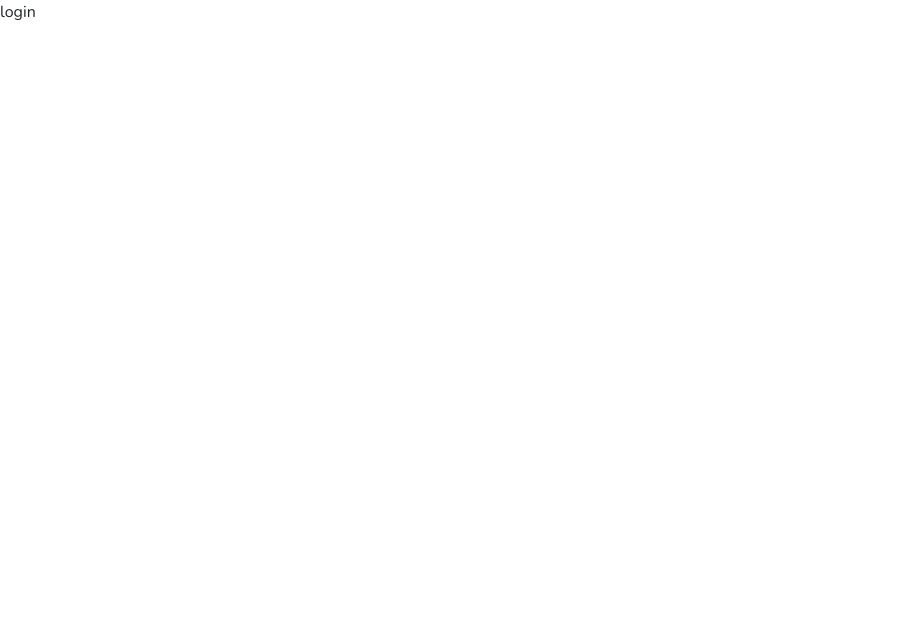
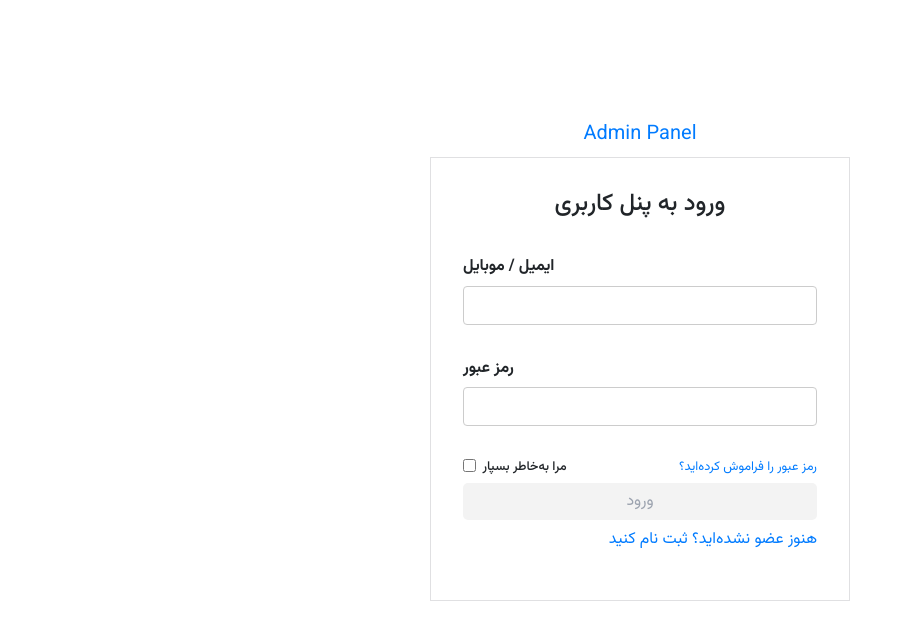
Before and after one commit to esmailireza/Admin-Dashboard-Panel, a React (Create React App) app: page /login in a window 1280 px wide. Shown: the top 640 px of the page, without its empty margins (0-912 px from the left). Built offline with nearby package versions, Linux system fonts and the light colour scheme.

Commit message:
implement login page

```diff
--- a/package.json
+++ b/package.json
@@ -11,6 +11,7 @@
     "@testing-library/jest-dom": "^5.16.4",
     "@testing-library/react": "^13.2.0",
     "@testing-library/user-event": "^13.5.0",
+    "formik": "^2.2.9",
     "react": "^18.1.0",
     "react-circular-progressbar": "^2.0.4",
     "react-dom": "^18.1.0",
@@ -18,7 +19,8 @@
     "react-scripts": "5.0.1",
     "recharts": "^2.1.9",
     "sass": "^1.51.0",
-    "web-vitals": "^2.1.4"
+    "web-vitals": "^2.1.4",
+    "yup": "^0.32.11"
   },
   "scripts": {
     "start": "react-scripts start",
--- a/src/App.js
+++ b/src/App.js
@@ -17,7 +17,7 @@ function App() {
         <Routes>
           <Route path="/">
             <Route index element={<Home />} />
-            <Route path="login" element={<Login />} />
+            <Route path="/login" element={<Login />} />
             <Route path="users">
               <Route index element={<List />} />
               <Route path=":userId" element={<Single />} />
--- a/src/components/sidebar/sidebar.jsx
+++ b/src/components/sidebar/sidebar.jsx
@@ -1,16 +1,16 @@
 import "./sidebar.scss";
-import DashboardIcon from '@mui/icons-material/Dashboard';
-import PersonOutlineOutlinedIcon from '@mui/icons-material/PersonOutlineOutlined';
-import StoreMallDirectoryIcon from '@mui/icons-material/StoreMallDirectory';
-import CreditCardIcon from '@mui/icons-material/CreditCard';
-import LocalShippingIcon from '@mui/icons-material/LocalShipping';
-import AssessmentIcon from '@mui/icons-material/Assessment';
-import NotificationsNoneIcon from '@mui/icons-material/NotificationsNone';
-import SettingsSystemDaydreamOutlinedIcon from '@mui/icons-material/SettingsSystemDaydreamOutlined';
-import PsychologyOutlinedIcon from '@mui/icons-material/PsychologyOutlined';
-import SettingsApplicationsIcon from '@mui/icons-material/SettingsApplications';
-import AccountCircleOutlinedIcon from '@mui/icons-material/AccountCircleOutlined';
-import ExitToAppIcon from '@mui/icons-material/ExitToApp';
+import DashboardIcon from "@mui/icons-material/Dashboard";
+import PersonOutlineOutlinedIcon from "@mui/icons-material/PersonOutlineOutlined";
+import StoreMallDirectoryIcon from "@mui/icons-material/StoreMallDirectory";
+import CreditCardIcon from "@mui/icons-material/CreditCard";
+import LocalShippingIcon from "@mui/icons-material/LocalShipping";
+import AssessmentIcon from "@mui/icons-material/Assessment";
+import NotificationsNoneIcon from "@mui/icons-material/NotificationsNone";
+import SettingsSystemDaydreamOutlinedIcon from "@mui/icons-material/SettingsSystemDaydreamOutlined";
+import PsychologyOutlinedIcon from "@mui/icons-material/PsychologyOutlined";
+import SettingsApplicationsIcon from "@mui/icons-material/SettingsApplications";
+import AccountCircleOutlinedIcon from "@mui/icons-material/AccountCircleOutlined";
+import ExitToAppIcon from "@mui/icons-material/ExitToApp";
 import { Link } from "react-router-dom";
 import { useContext } from "react";
 import { DarkModeContext } from "../../context/darkModeContext";
@@ -21,42 +21,86 @@ const Sidebar = () => {
   return (
     <div className="sidebar">
       <div className="top">
-        <Link to="/" style={{textDecoration:"none"}}>
-        <span className="logo">Admin Panel</span>
+        <Link to="/" style={{ textDecoration: "none" }}>
+          <span className="logo">Admin Panel</span>
         </Link>
       </div>
       <hr />
       <div className="center">
         <ul>
           <p className="title">MAIN</p>
-          <li><DashboardIcon className="icon"/><span>Dashboard</span></li>
+          <li>
+            <DashboardIcon className="icon" />
+            <span>Dashboard</span>
+          </li>
           <p className="title">LISTS</p>
-          <Link to="/users" style={{textDecoration:"none"}}>
-          <li><PersonOutlineOutlinedIcon className="icon"/><span>Users</span></li>
+          <Link to="/users" style={{ textDecoration: "none" }}>
+            <li>
+              <PersonOutlineOutlinedIcon className="icon" />
+              <span>Users</span>
+            </li>
           </Link>
-          <Link to="/products" style={{textDecoration:"none"}}>
-          <li><StoreMallDirectoryIcon className="icon"/><span>Products</span></li>
+          <Link to="/products" style={{ textDecoration: "none" }}>
+            <li>
+              <StoreMallDirectoryIcon className="icon" />
+              <span>Products</span>
+            </li>
           </Link>
-          <li><CreditCardIcon className="icon"/><span>Orders</span></li>
-          <li><LocalShippingIcon className="icon"/><span>Delivery</span></li>
+          <li>
+            <CreditCardIcon className="icon" />
+            <span>Orders</span>
+          </li>
+          <li>
+            <LocalShippingIcon className="icon" />
+            <span>Delivery</span>
+          </li>
           <p className="title">USEFUL</p>
-          <li><AssessmentIcon className="icon"/><span>Stats</span></li>
-          <li><NotificationsNoneIcon className="icon"/><span>Notifications</span></li>
+          <li>
+            <AssessmentIcon className="icon" />
+            <span>Stats</span>
+          </li>
+          <li>
+            <NotificationsNoneIcon className="icon" />
+            <span>Notifications</span>
+          </li>
           <p className="title">SERVIES</p>
-          <li><SettingsSystemDaydreamOutlinedIcon className="icon"/><span>System Health</span></li>
-          <li><PsychologyOutlinedIcon className="icon"/><span>Logs</span></li>
-          <li><SettingsApplicationsIcon className="icon"/><span>Setting</span></li>
+          <li>
+            <SettingsSystemDaydreamOutlinedIcon className="icon" />
+            <span>System Health</span>
+          </li>
+          <li>
+            <PsychologyOutlinedIcon className="icon" />
+            <span>Logs</span>
+          </li>
+          <li>
+            <SettingsApplicationsIcon className="icon" />
+            <span>Setting</span>
+          </li>
           <p className="title">USER</p>
-          <li><AccountCircleOutlinedIcon className="icon"/><span>Profile</span></li>
-          <li><ExitToAppIcon className="icon"/><span>LogOut</span></li>
+          <Link to="/login">
+            <li>
+              <AccountCircleOutlinedIcon className="icon" />
+              <span>Profile</span>
+            </li>
+          </Link>
+          <li>
+            <ExitToAppIcon className="icon" />
+            <span>LogOut</span>
+          </li>
         </ul>
       </div>
       <div className="bottom">
-        <div className="colorOption" onClick={()=> dispatch({type:"LIGHT"})}></div>
-        <div className="colorOption" onClick={()=> dispatch({type:"DARK"})}></div>
+        <div
+          className="colorOption"
+          onClick={() => dispatch({ type: "LIGHT" })}
+        ></div>
+        <div
+          className="colorOption"
+          onClick={() => dispatch({ type: "DARK" })}
+        ></div>
       </div>
     </div>
-  )
-}
+  );
+};
 
 export default Sidebar;
--- a/src/pages/login/login.jsx
+++ b/src/pages/login/login.jsx
@@ -1,9 +1,105 @@
-import "./login.scss";
+import "./loginPage.module.css";
+import { useFormik } from "formik";
+import { Link } from "react-router-dom";
+import styles from "./loginPage.module.css";
+import * as Yup from "yup";
+import Input from "./input";
+import { useNavigate } from "react-router-dom";
+import { useState } from "react";
+const Login = () => {
+  const [user, setUser] = useState(true);
+  const navigate = useNavigate();
+  const formik = useFormik({
+    initialValues: {
+      email: "",
+      password: "",
+      remember: false,
+    },
+    validationSchema: Yup.object({
+      email: Yup.string()
+        .email("شماره موبایل یا ایمیل نادرست است")
+        .required("وارد کردن ایمیل الزامی است"),
 
-const Login = () => {
+      password: Yup.string().required("وارد کردن پسورد الزامی است"),
+    }),
+    validateOnMount: true,
+    enableReinitialize: true,
+  });
+
+  const clickHandler = (e) => {
+    e.preventDefault();
+    console.log("clicked", setUser);
+    navigate(user && "/");
+  };
+
   return (
-    <div>login</div>
-  )
-}
+    <div className="container">
+      <main className="col-sm-12 d-flex justify-content-center align-items-center">
+        <div className="col-sm-5 d-flex flex-column">
+          <Link
+            to="/"
+            className={`mb-2 text-decoration-none text-center ${styles.titleTopForm}`}
+          >
+            Admin Panel
+          </Link>
+          <form className={styles.formContainer} onSubmit={clickHandler}>
+            <div className={styles.textAlign}>
+              <h3 className={`${styles.titleForm}`}>ورود به پنل کاربری</h3>
+            </div>
+            <Input
+              label="ایمیل / موبایل"
+              name="email"
+              formik={formik}
+              type="email"
+            />
+            <Input label="رمز عبور" name="password" formik={formik} />
+            <section className="d-flex justify-content-between align-items-center">
+              <div className="d-flex align-items-center text-right">
+                <input
+                  type="checkbox"
+                  name="remember"
+                  className={`${styles.inputCheckBox}`}
+                  value={true}
+                />
+                <label
+                  htmlFor="remember"
+                  className={`mr-2 ${styles.labelCheckBox}`}
+                >
+                  مرا به‌خاطر بسپار
+                </label>
+              </div>
+              <div>
+                <Link
+                  to=""
+                  className={`text-decoration-none ${styles.linkForgetPass}`}
+                >
+                  <p>رمز عبور را فراموش کرده‌اید؟</p>
+                </Link>
+              </div>
+            </section>
+            <button
+              type="submit"
+              className={styles.button}
+              disabled={!formik.isValid}
+            >
+              ورود
+            </button>
+            <Link
+              to="#"
+              className={`text-start mt-2 text-decoration-none ${styles.headToSignup}`}
+            >
+              <p
+                className={`text-decoration-none text-right ${styles.linkSingup}`}
+              >
+                هنوز عضو نشده‌اید؟ ثبت نام کنید
+              </p>
+            </Link>
+            <div></div>
+          </form>
+        </div>
+      </main>
+    </div>
+  );
+};
 
-export default Login
+export default Login;
--- /dev/null
+++ b/src/pages/login/loginPage.module.css
@@ -0,0 +1,70 @@
+main {
+  height: 90vh;
+}
+.titleForm {
+  font-family: "Vazirmatn", sans-serif;
+}
+
+.titleTopForm {
+  font-family: "Vazirmatn", sans-serif;
+  font-size: 20px;
+  text-decoration: none;
+}
+
+.formContainer {
+  display: flex;
+  flex-direction: column;
+  border: 1px solid #e0e0e2;
+  padding: 2rem;
+}
+.button {
+  padding: 0.4rem 1rem;
+  width: 100%;
+  border: none;
+  background-color: #3b82f6;
+  color: white;
+  border-radius: 5px;
+  font-family: "Vazirmatn", sans-serif;
+}
+.button:disabled {
+  cursor: not-allowed;
+  border: none;
+  /* background-color: #c2cadf; */
+  background-color: #f3f3f3;
+  color: #9ca3af;
+}
+.headToSignup {
+  width: 100%;
+  text-align: left;
+}
+.formContainer .textAlign {
+  text-align: center;
+  width: 100%;
+  padding-bottom: 1.8rem;
+}
+.textAlign h3 {
+  font-size: 1.5rem;
+}
+.logoLogin {
+  width: 40%;
+  margin-bottom: 1.5rem;
+}
+.input_error__CqsdT {
+  text-align: right;
+  color: black;
+}
+.labelCheckBox {
+  font-size: 0.8rem;
+  font-weight: 500;
+}
+.inputCheckBox {
+  margin-top: -10px;
+}
+.linkForgetPass p {
+  font-size: 0.8rem;
+  margin-bottom: 0.4rem !important;
+  font-family: "Vazirmatn", sans-serif;
+}
+.linkSingup {
+  font-family: "Vazirmatn", sans-serif;
+}
```
Also changed, not shown: 1 other file (tests, documents, lock files or other folders).
